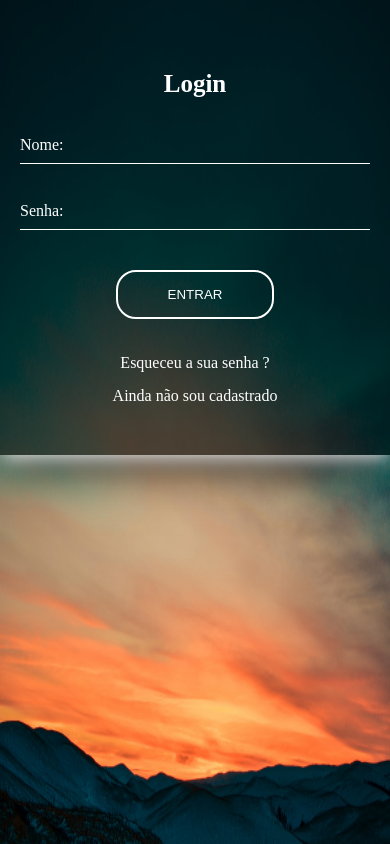
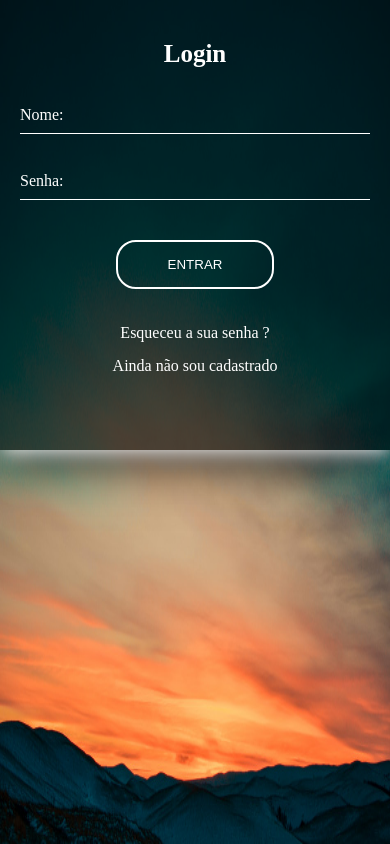
Before and after one commit to Luiz-123/tela-login-2, a plain HTML site: page index.html in a window 390 px wide. Drawn offline with Linux system fonts and the light colour scheme.

Commit message:
Container Height 450px

```diff
--- a/estilo.css
+++ b/estilo.css
@@ -15,7 +15,7 @@ body{
     background-size: 100% 100%;
 }
 
-#container{
+.container{
     width: 350px;
     background: rgba(0, 0, 0, 0.6);
     border-radius: 0% ;
@@ -23,7 +23,7 @@ body{
     padding: 50px 20px;
     margin-left: auto;
     margin-right: auto;
-    margin-bottom: auto;
+    /*margin-bottom: auto;*/
     margin-top: 11vh;
     text-align: center;
 }
@@ -139,17 +139,11 @@ to {
 }
 
 @media screen and (max-width: 480px) {
-#container{
-    /*width: 100vw;
+.container{
+    width: 100vw;
     height: 450px;
     padding: 20px 20px;
-    //height: auto;
-    margin-top: 0;*/
-
-    border-radius: 0px;
-    width: 100vw;
-    height: 100vh;
-    height: auto;
+    /*height: auto;*/
     margin-top: 0;
 }
 
@@ -160,7 +154,7 @@ div {
 }
 
 @media only screen and (min-width: 480px) and (max-width: 760px) {
-#container{
+.container{
     margin-bottom: 11vh;
 }
 
--- a/index.html
+++ b/index.html
@@ -8,7 +8,7 @@
     <title>Design</title>
 </head>
 <body>
-    <div id="container">
+    <div class="container">
         <h2>Login</h2>
         <form action="">
             <div class="input-field">
```
